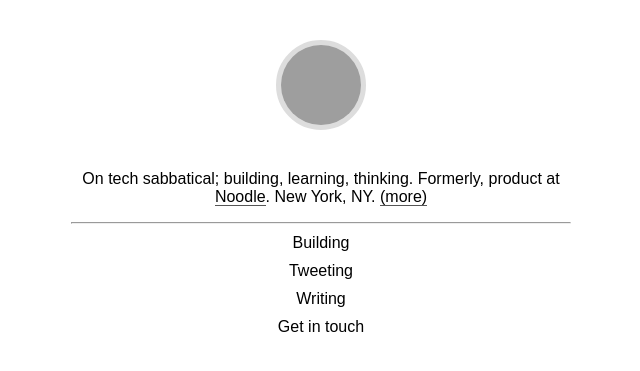
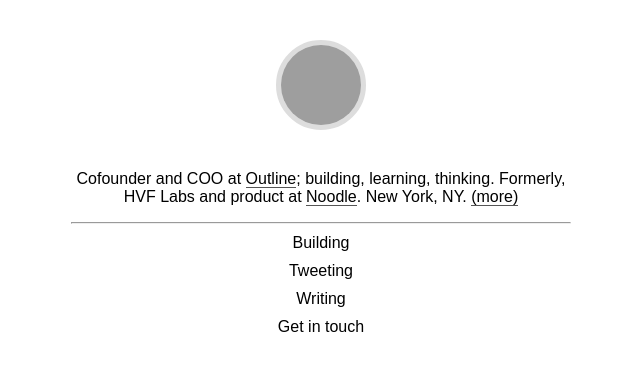
Before and after one commit to abargmann/abargmann.github.io, a Jekyll site: the page built from index.html, in a window 1280 px wide. Shown: the top 371 px of the page, without its empty margins (319-959 px from the left). Built offline with Jekyll 4.4.1, drawn with Linux system fonts in a browser that asks for light colours; some web fonts are replaced; grey boxes are pictures that could not be loaded.

Commit message:
Update index.html
updated

```diff
--- a/index.html
+++ b/index.html
@@ -6,7 +6,7 @@ layout: default
 
 <section>
 	<p class="center">
-		On tech sabbatical; building, learning, thinking.  Formerly, product at <a href="https://www.noodle.com" href="_blank">Noodle</a>.  New York, NY.  <a href="/about">(more)</a>
+		Cofounder and COO at <a href="www.outlinerisk.com" href="_blank">Outline</a>; building, learning, thinking.  Formerly, HVF Labs and product at <a href="https://www.noodle.com" href="_blank">Noodle</a>.  New York, NY.  <a href="/about">(more)</a>
 	</p>
 </section>
 <section>
```
